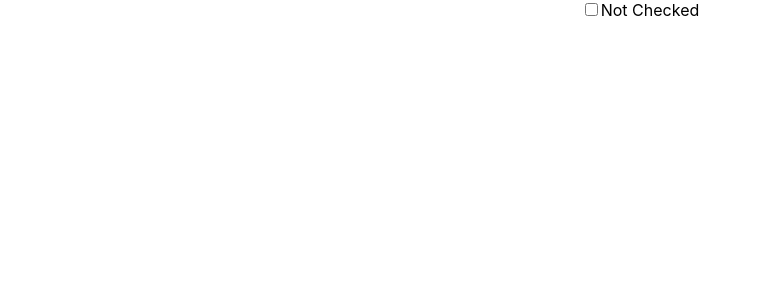
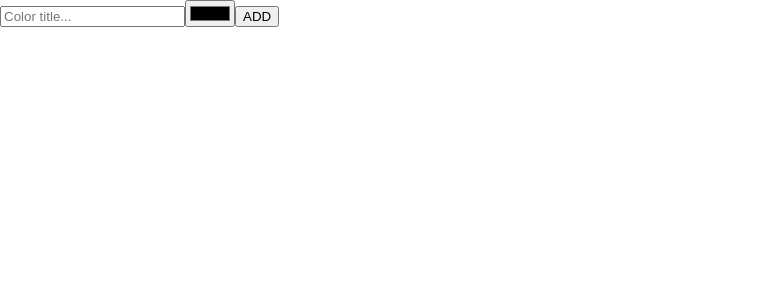
Before and after one commit to Nangjang/learn-react, a React (Create React App) app in the folder my-app/: page / in a window 1280 px wide. Shown: the top 300 px of the page, without its empty margins (0-762 px from the left). Built offline with nearby package versions, Linux system fonts and the light colour scheme.

Commit message:
Ch. 5 Handling Forms: Uncontrolled components

```diff
--- a/my-app/src/App.js
+++ b/my-app/src/App.js
@@ -1,22 +1,37 @@
-import logo from './logo.svg';
-import './App.css';
-import { useReducer } from 'react';
+import "./App.css";
+import { useRef } from "react";
 
 function App() {
-  // useReducer hook to manage the checkbox state directly with a function
-  const [checked, toggleChecked] = useReducer(checked => !checked, false);
+  // useRef hooks to reference the input elements
+  const txtTitle = useRef();
+  const hexColor = useRef();
+
+  // Function to handle form submission
+  const submit = (e) => {
+    e.preventDefault();
+    // Get the values from the input elements
+    const title = txtTitle.current.value;
+    const color = hexColor.current.value;
+    // Display an alert with the input values
+    alert(`${title}, ${color}`);
+    // Clear the input fields
+    txtTitle.current.value = "";
+    hexColor.current.value = "";
+  };
 
   return (
-    <div className="App">
-      {/* Checkbox input */}
+    <form onSubmit={submit}>
+      {/* Text input for color title */}
       <input
-        type="checkbox"
-        value={checked}
-        onChange={toggleChecked}
+        ref={txtTitle}
+        type="text"
+        placeholder="Color title..."
       />
-      {/* Label displaying the checkbox state */}
-      <label>{checked ? 'Checked' : 'Not Checked'}</label>
-    </div>
+      {/* Color input */}
+      <input ref={hexColor} type="color" />
+      {/* Submit button */}
+      <button>ADD</button>
+    </form>
   );
 }
 
```
